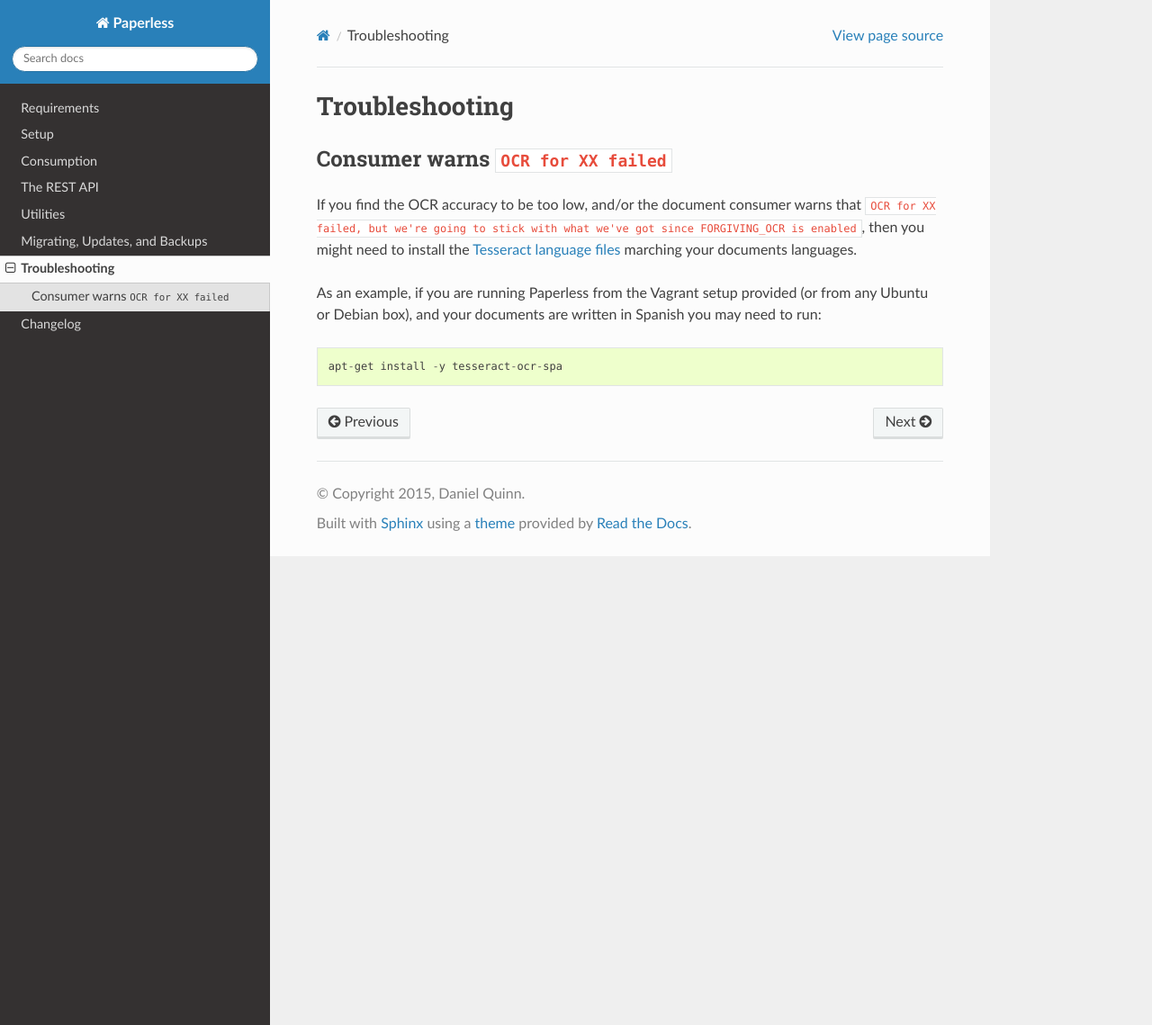
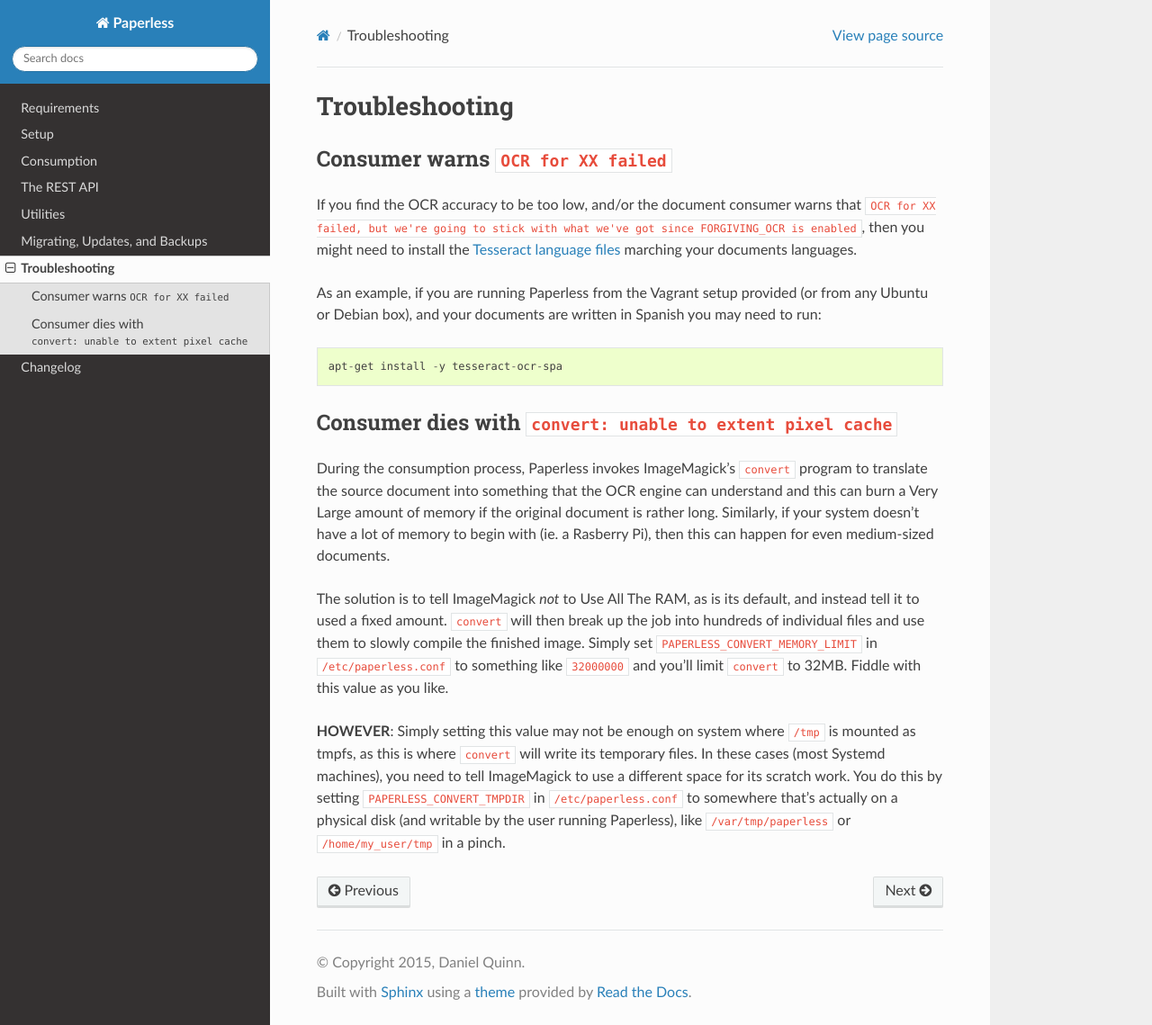
Before and after one commit to repoRangee/Large-scale, a Sphinx documentation site: the page built from docs/troubleshooting.rst, in a window 1280 px wide and 1139 px high. Shown: the whole window at 90% size. Built offline with Sphinx 7.4.7 and the Read the Docs theme 3.1.0, drawn with Linux system fonts in a browser that asks for light colours; formulas are drawn with MathJax 3.

Commit message:
Documented the new variables and updated the changelog

```diff
--- a/docs/changelog.rst
+++ b/docs/changelog.rst
@@ -3,6 +3,10 @@ Changelog
 
 * 0.2.0
 
+  * `#98`_: Added optional environment variables for ImageMagick so that it
+    doesn't explode when handling Very Large Documents or when it's just
+    running on a low-memory system.  Thanks to `Florian Harr`_ for his help on
+    this one.
   * Added support for guessing the date from the file name along with the
     correspondent, title, and tags.  Thanks to `Tikitu de Jager`_ for his pull
     request that I took forever to merge and to `Pit`_ for his efforts on the
--- a/docs/troubleshooting.rst
+++ b/docs/troubleshooting.rst
@@ -3,17 +3,47 @@
 Troubleshooting
 ===============
 
-.. _troubleshooting_ocr_language_files_missing:
+.. _troubleshooting-languagemissing:
 
 Consumer warns ``OCR for XX failed``
 ------------------------------------
 
-If you find the OCR accuracy to be too low, and/or the document consumer warns that ``OCR for
-XX failed, but we're going to stick with what we've got since FORGIVING_OCR is enabled``, then you
-might need to install the `Tesseract language files
-<http://packages.ubuntu.com/search?keywords=tesseract-ocr>`_ marching your documents languages.
+If you find the OCR accuracy to be too low, and/or the document consumer warns
+that ``OCR for XX failed, but we're going to stick with what we've got since
+FORGIVING_OCR is enabled``, then you might need to install the
+`Tesseract language files <http://packages.ubuntu.com/search?keywords=tesseract-ocr>`_
+marching your documents languages.
 
-As an example, if you are running Paperless from the Vagrant setup provided (or from any Ubuntu or Debian
-box), and your documents are written in Spanish you may need to run::
+As an example, if you are running Paperless from the Vagrant setup provided
+(or from any Ubuntu or Debian box), and your documents are written in Spanish
+you may need to run::
 
     apt-get install -y tesseract-ocr-spa
+
+
+.. _troubleshooting-convertpixelcache:
+
+Consumer dies with ``convert: unable to extent pixel cache``
+------------------------------------------------------------
+
+During the consumption process, Paperless invokes ImageMagick's ``convert``
+program to translate the source document into something that the OCR engine can
+understand and this can burn a Very Large amount of memory if the original
+document is rather long.  Similarly, if your system doesn't have a lot of
+memory to begin with (ie. a Rasberry Pi), then this can happen for even
+medium-sized documents.
+
+The solution is to tell ImageMagick *not* to Use All The RAM, as is its
+default, and instead tell it to used a fixed amount.  ``convert`` will then
+break up the job into hundreds of individual files and use them to slowly
+compile the finished image.  Simply set ``PAPERLESS_CONVERT_MEMORY_LIMIT`` in
+``/etc/paperless.conf`` to something like ``32000000`` and you'll limit
+``convert`` to 32MB.  Fiddle with this value as you like.
+
+**HOWEVER**: Simply setting this value may not be enough on system where
+``/tmp`` is mounted as tmpfs, as this is where ``convert`` will write its
+temporary files.  In these cases (most Systemd machines), you need to tell
+ImageMagick to use a different space for its scratch work.  You do this by
+setting ``PAPERLESS_CONVERT_TMPDIR`` in ``/etc/paperless.conf`` to somewhere
+that's actually on a physical disk (and writable by the user running
+Paperless), like ``/var/tmp/paperless`` or ``/home/my_user/tmp`` in a pinch.
```
Also changed, not shown: other parts of docs/changelog.rst (+2 -0 lines).
